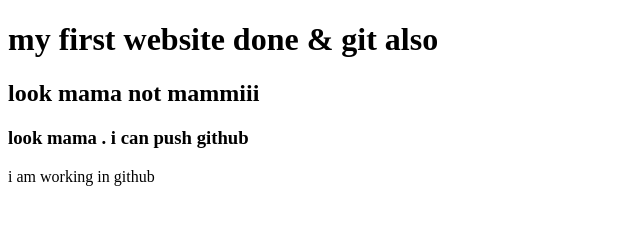
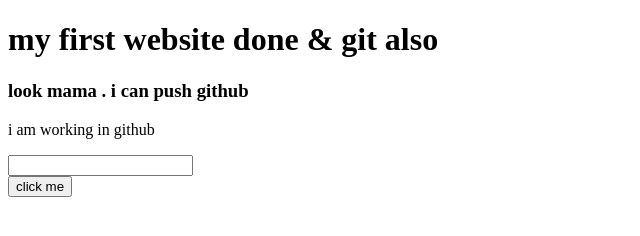
Before and after one commit to AhosanuzzamanRoni/my-first-website, a plain HTML site: page index.html in a window 1280 px wide. Shown: the whole page, without its empty margins (0-640 px from the left). Drawn offline with Linux system fonts and the light colour scheme.

Commit message:
work done

```diff
--- a/index.html
+++ b/index.html
@@ -2,7 +2,6 @@
 <html lang="en">
 <head>
     <h1>my first website done & git also</h1>
-    <h2> look mama not mammiii </h2>
     <h3>look mama . i can push github</h3>
     <p>i am working in github</p>
     <meta charset="UTF-8">
@@ -11,6 +10,8 @@
     <title>Document</title>
 </head>
 <body>
-
+      <input type="text">
+      <br>
+      <button>click me </button>
 </body>
 </html>
```
